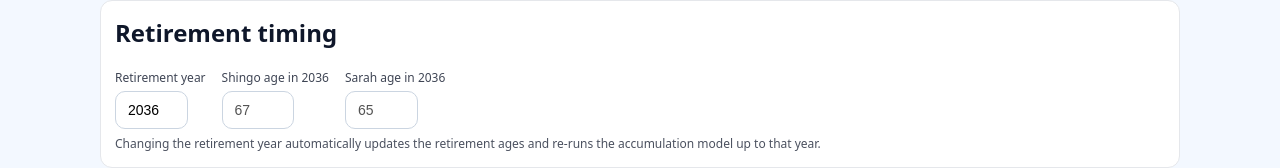
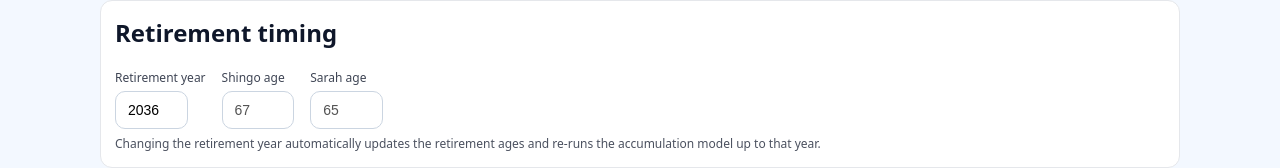
Before and after one commit to kawabunga8/RetirementResource, a React (Vite) app: page / in a window 1280 px wide. Shown: the part 286-454 px from the top of the page. Built offline with nearby package versions, Linux system fonts and the light colour scheme.

Commit message:
Simplify age labels in retirement timing

```diff
--- a/src/App.tsx
+++ b/src/App.tsx
@@ -1170,10 +1170,10 @@ export default function App() {
                       }}
                     />
                   </Field>
-                  <Field label={`Shingo age in ${vars.retirementYear}`}>
+                  <Field label="Shingo age">
                     <input className="ageInput" type="number" value={shingoAge} disabled />
                   </Field>
-                  <Field label={`Sarah age in ${vars.retirementYear}`}>
+                  <Field label="Sarah age">
                     <input className="ageInput" type="number" value={sarahAge} disabled />
                   </Field>
                 </div>
```
